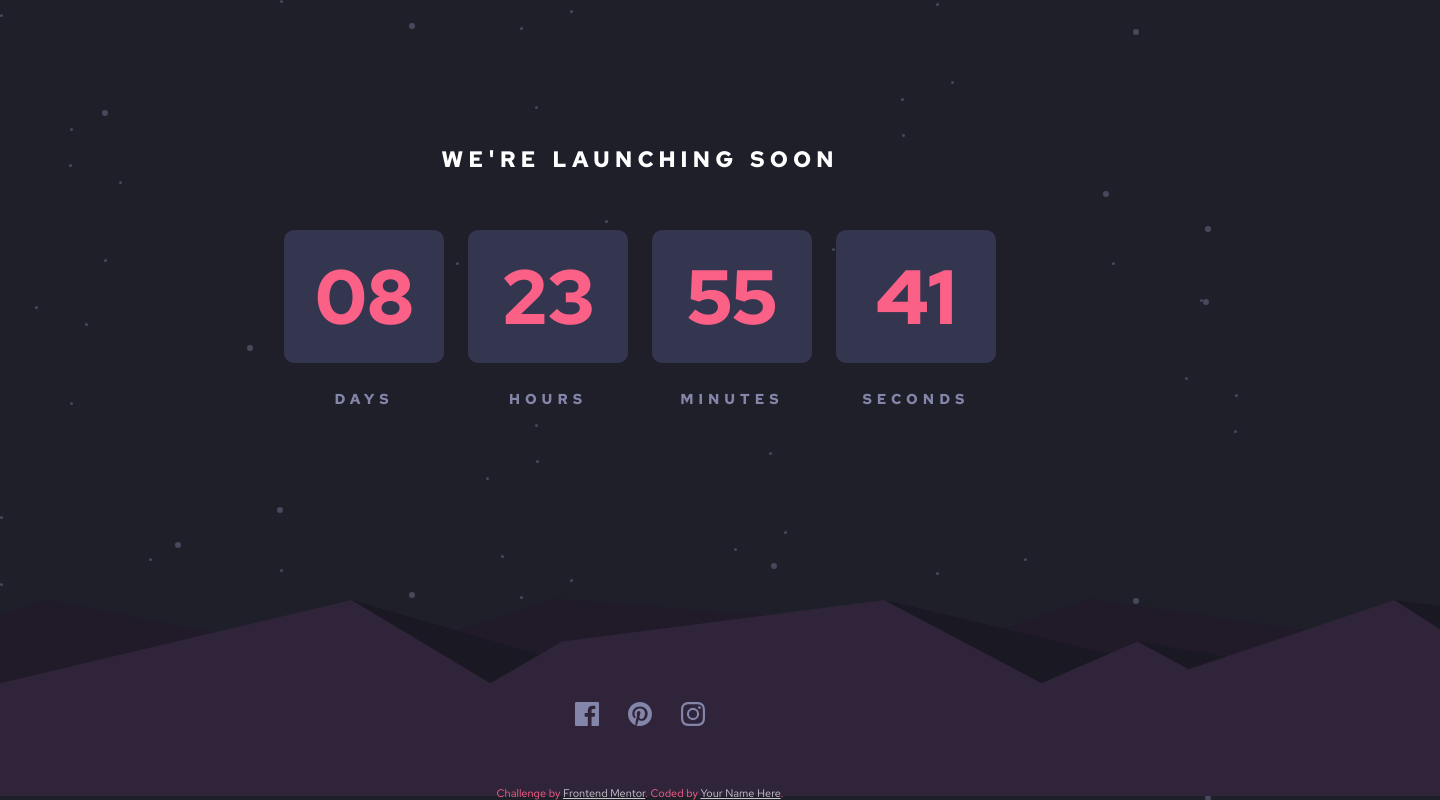
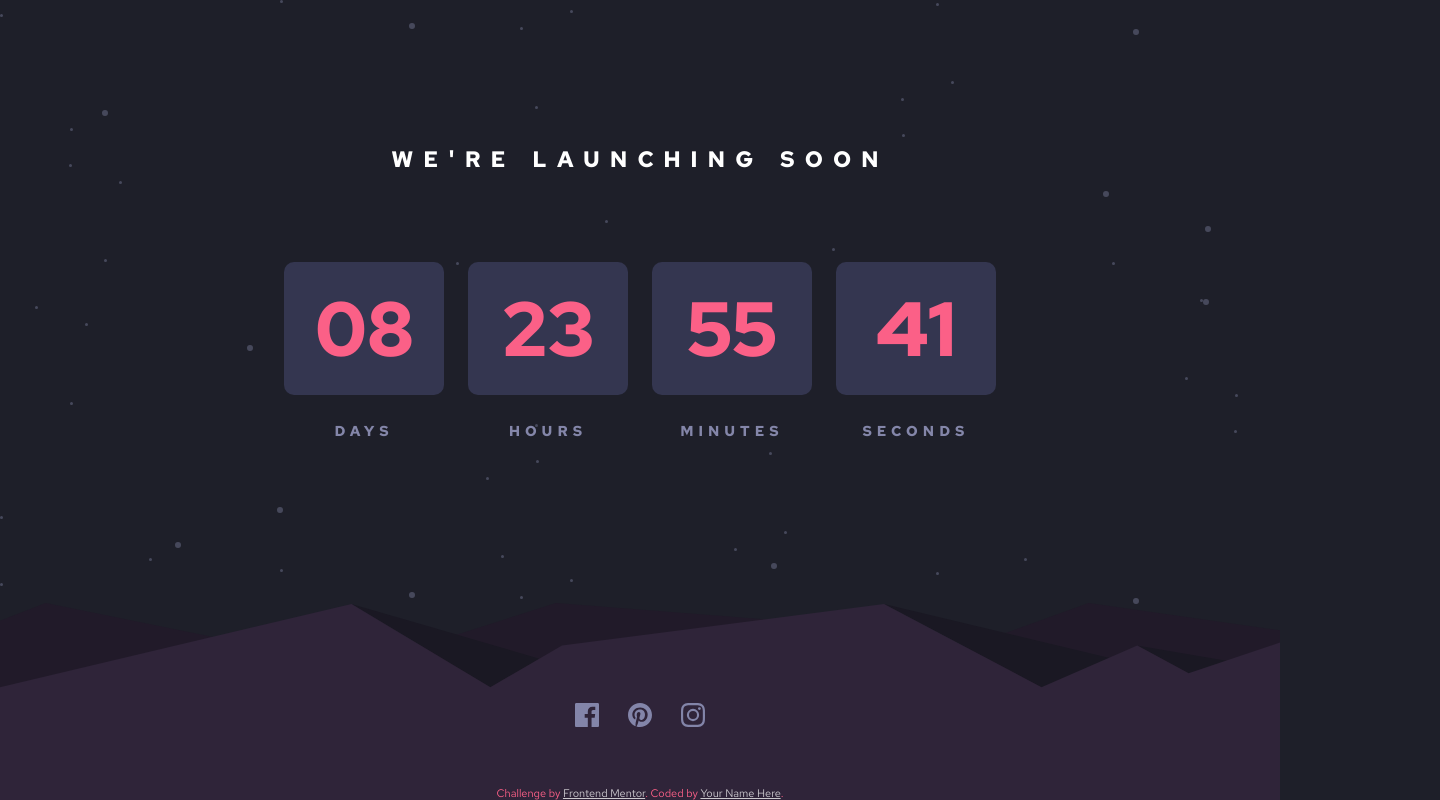
Before and after one commit to ChuyLandar/launch-countdown-timer, a plain HTML site: page index.html in a window 1280 px wide. Shown: the whole page, 1440 px wide, since content can reach past the window. Drawn offline with Linux system fonts and the light colour scheme.

Commit message:
style: change hills to background-image and the main background color

```diff
--- a/index.html
+++ b/index.html
@@ -29,9 +29,6 @@
       <svg class="icon pinterst-icon" xmlns="http://www.w3.org/2000/svg" width="24" height="24"><path fill="#8385A9" d="M12 0C5.373 0 0 5.372 0 12c0 5.084 3.163 9.426 7.627 11.174-.105-.949-.2-2.405.042-3.441.218-.937 1.407-5.965 1.407-5.965s-.359-.719-.359-1.782c0-1.668.967-2.914 2.171-2.914 1.023 0 1.518.769 1.518 1.69 0 1.029-.655 2.568-.994 3.995-.283 1.194.599 2.169 1.777 2.169 2.133 0 3.772-2.249 3.772-5.495 0-2.873-2.064-4.882-5.012-4.882-3.414 0-5.418 2.561-5.418 5.207 0 1.031.397 2.138.893 2.738a.36.36 0 01.083.345l-.333 1.36c-.053.22-.174.267-.402.161-1.499-.698-2.436-2.889-2.436-4.649 0-3.785 2.75-7.262 7.929-7.262 4.163 0 7.398 2.967 7.398 6.931 0 4.136-2.607 7.464-6.227 7.464-1.216 0-2.359-.631-2.75-1.378l-.748 2.853c-.271 1.043-1.002 2.35-1.492 3.146C9.57 23.812 10.763 24 12 24c6.627 0 12-5.373 12-12 0-6.628-5.373-12-12-12z"/></svg>
       <svg class="icon instagram-icon" xmlns="http://www.w3.org/2000/svg" width="24" height="24"><path fill="#8385A9" d="M12 2.163c3.204 0 3.584.012 4.85.07 3.252.148 4.771 1.691 4.919 4.919.058 1.265.069 1.645.069 4.849 0 3.205-.012 3.584-.069 4.849-.149 3.225-1.664 4.771-4.919 4.919-1.266.058-1.644.07-4.85.07-3.204 0-3.584-.012-4.849-.07-3.26-.149-4.771-1.699-4.919-4.92-.058-1.265-.07-1.644-.07-4.849 0-3.204.013-3.583.07-4.849.149-3.227 1.664-4.771 4.919-4.919 1.266-.057 1.645-.069 4.849-.069zM12 0C8.741 0 8.333.014 7.053.072 2.695.272.273 2.69.073 7.052.014 8.333 0 8.741 0 12c0 3.259.014 3.668.072 4.948.2 4.358 2.618 6.78 6.98 6.98C8.333 23.986 8.741 24 12 24c3.259 0 3.668-.014 4.948-.072 4.354-.2 6.782-2.618 6.979-6.98.059-1.28.073-1.689.073-4.948 0-3.259-.014-3.667-.072-4.947-.196-4.354-2.617-6.78-6.979-6.98C15.668.014 15.259 0 12 0zm0 5.838a6.162 6.162 0 100 12.324 6.162 6.162 0 000-12.324zM12 16a4 4 0 110-8 4 4 0 010 8zm6.406-11.845a1.44 1.44 0 100 2.881 1.44 1.44 0 000-2.881z"/></svg>
     </div>
-    <div class="hills">
-      <svg xmlns="http://www.w3.org/2000/svg" xmlns:xlink="http://www.w3.org/1999/xlink" width="1440" height="197"><defs><path id="a" d="M0 0h1440v197H0z"/></defs><g fill="none" fill-rule="evenodd"><mask id="b" fill="#fff"><use xlink:href="#a"/></mask><g mask="url(#b)"><path fill="#211A29" d="M1440 50.205L1088.504 0 949.669 50.205 878 25.102 556 0 398.525 50.205l-95.807-25.103-51.328 16.761L45.704 0 0 17.701V160h1440z"/><path fill="#1A1823" d="M1394.296 1l94.649 69.336 50.047-49.449zM1137.282 42.576l51.328 27.76 80.6-5.426zM884 1l157.475 83.151 80.929-26.062zM351.496 1l138.835 83.151 49.321-28.526z"/><path fill="#2F2439" d="M0 84.151L351.496 1l138.835 83.151L562 42.576 884 1l157.475 83.151 95.807-41.575 51.328 27.76L1394.296 1 1440 30.317V266H0z"/></g></g></svg>
-    </div>
     <div class="attribution">
       Challenge by <a href="https://www.frontendmentor.io?ref=challenge" target="_blank">Frontend Mentor</a>.
       Coded by <a href="#">Your Name Here</a>.
--- a/style.css
+++ b/style.css
@@ -24,6 +24,7 @@ body {
 
 main {
     background-image: url(./images/bg-stars.svg);
+    background-color: var(--very-dark-blue);
     height: 100%;
 }
 
@@ -39,12 +40,12 @@ main {
 .timer-title {
     font-size: 1.4rem;
     font-weight: 700;
-    letter-spacing: 5px;
+    letter-spacing: 10px;
     word-spacing: 2px;
     color: white;
     text-align: center;
     grid-column: 1 / -1;
-    margin: 1rem 0 3.5rem;
+    margin: 1rem 0 5.5rem;
 }
 
 .timer-box {
@@ -80,9 +81,13 @@ main {
 
 /* FOOTER */
 footer {
+    height: 197px;
     width: 100%;
     position: absolute;
     bottom: 0;
+    background-image: url(./images/pattern-hills.svg);
+    background-repeat: no-repeat;
+    background-size: cover;
 }
 
 .social-icons {
```
